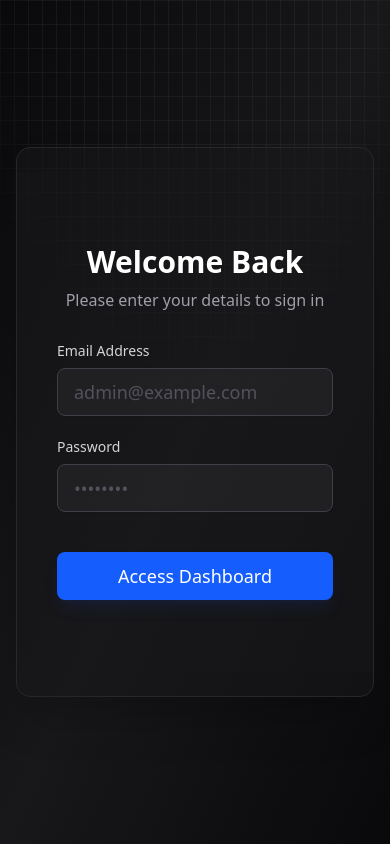
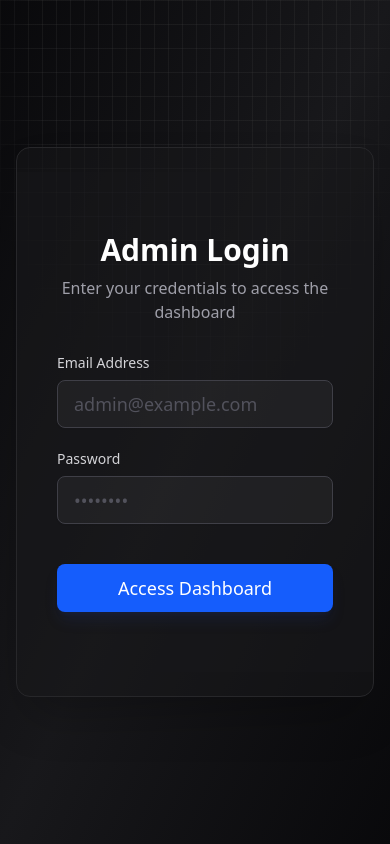
Before and after one commit to peterish8/ASPPL-auction-admin, a Next.js app: page /login in a window 390 px wide. Built offline with nearby package versions, Linux system fonts and the light colour scheme; no server answers.

Commit message:
Update login text for mobile view

```diff
--- a/src/components/auth/login-form.tsx
+++ b/src/components/auth/login-form.tsx
@@ -68,10 +68,21 @@ export function LoginForm() {
         {/* Right Side - Form */}
         <div className="flex flex-col justify-center p-10 md:p-12 bg-zinc-900/30">
           <div className="space-y-2 mb-8 text-center md:text-left">
-            <h1 className="text-3xl font-bold text-white">Welcome Back</h1>
-            <p className="text-zinc-400 text-base">
-              Please enter your details to sign in
-            </p>
+            {/* Desktop Text */}
+            <div className="hidden md:block space-y-2">
+              <h1 className="text-3xl font-bold text-white">Welcome Back</h1>
+              <p className="text-zinc-400 text-base">
+                Please enter your details to sign in
+              </p>
+            </div>
+
+            {/* Mobile Text */}
+            <div className="md:hidden space-y-2">
+              <h1 className="text-3xl font-bold text-white">Admin Login</h1>
+              <p className="text-zinc-400 text-base">
+                Enter your credentials to access the dashboard
+              </p>
+            </div>
           </div>
 
           <form onSubmit={handleLogin} className="space-y-6">
```
